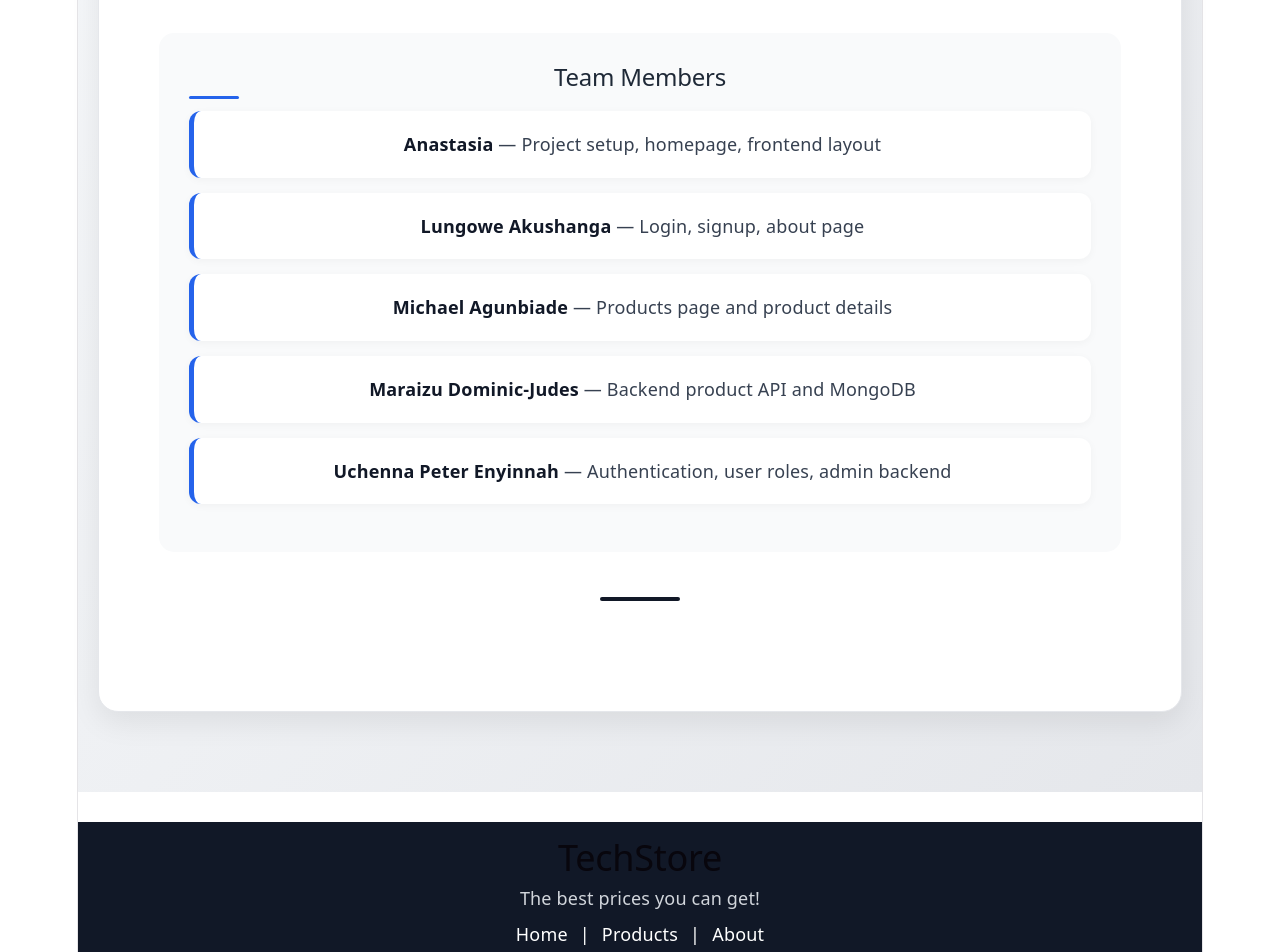
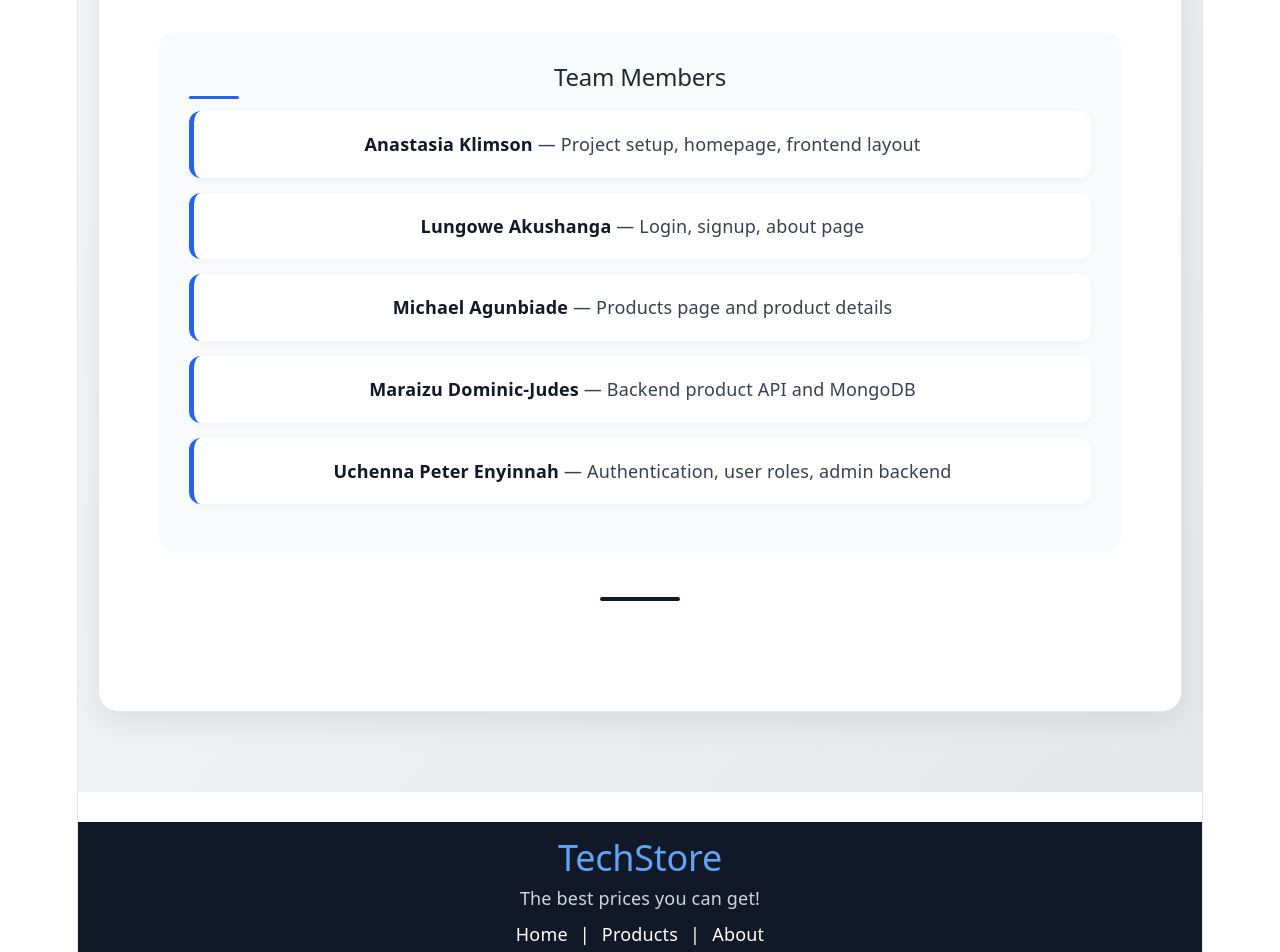
Before and after one commit to aklimson/Online-store, a React app in the folder frontend/: page /about in a window 1280 px wide. Shown: the part 640-1592 px from the top of the page. Built offline with nearby package versions, Linux system fonts and the light colour scheme; the HTML template or start-up script is replaced by a standard one.

Commit message:
Updated About Footer styles

```diff
--- a/frontend/src/pages/About.jsx
+++ b/frontend/src/pages/About.jsx
@@ -24,7 +24,7 @@ function About() {
 
           <ul className="team-list">
             <li>
-              <strong>Anastasia</strong> — Project setup, homepage, frontend
+              <strong>Anastasia Klimson</strong> — Project setup, homepage, frontend
               layout
             </li>
 
--- a/frontend/src/styles/Footer.css
+++ b/frontend/src/styles/Footer.css
@@ -14,6 +14,7 @@
 .footer-container h2 {
   font-size: 2rem;
   margin: 5px 0;
+  color: #60a5fa;
 }
 
 .footer-slogan {
```
